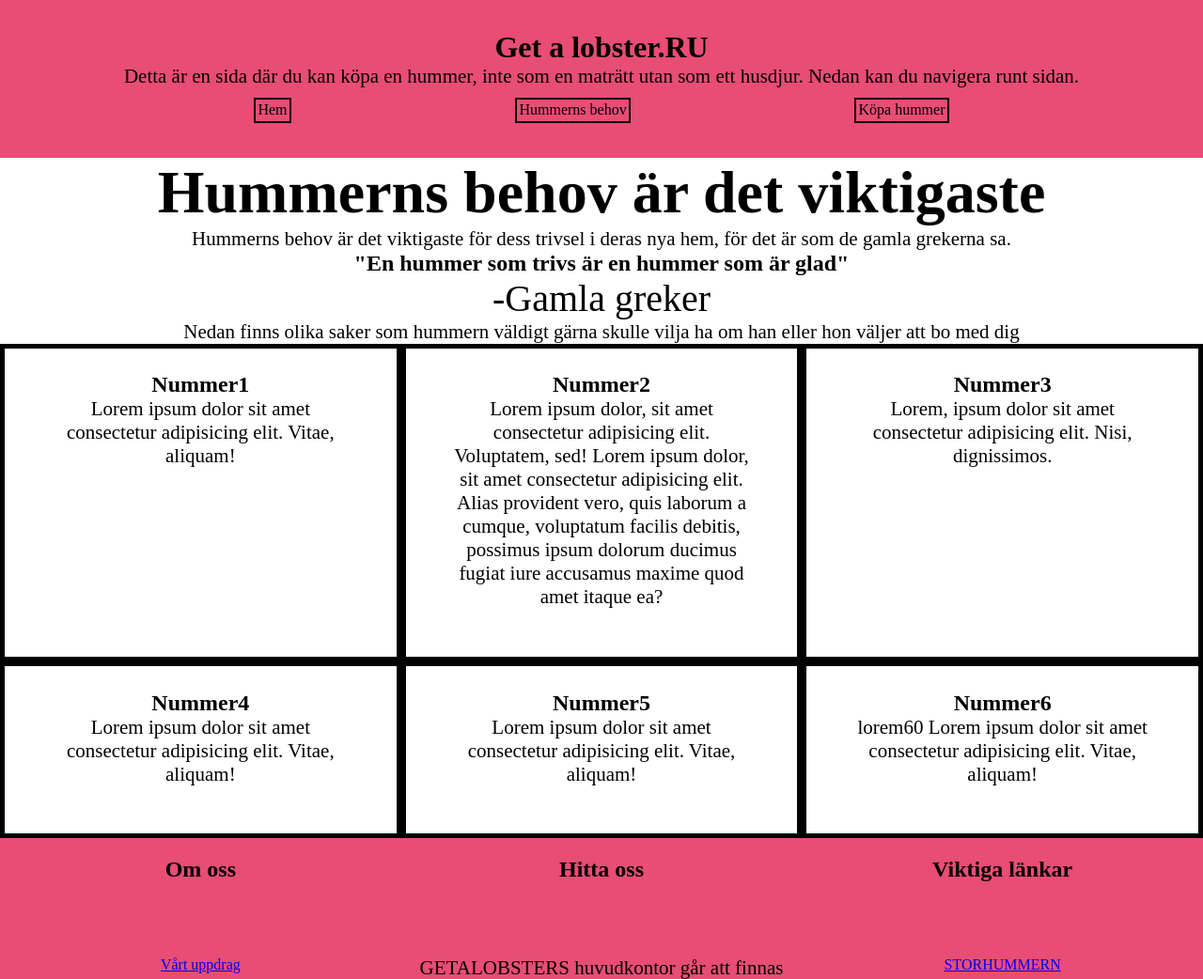
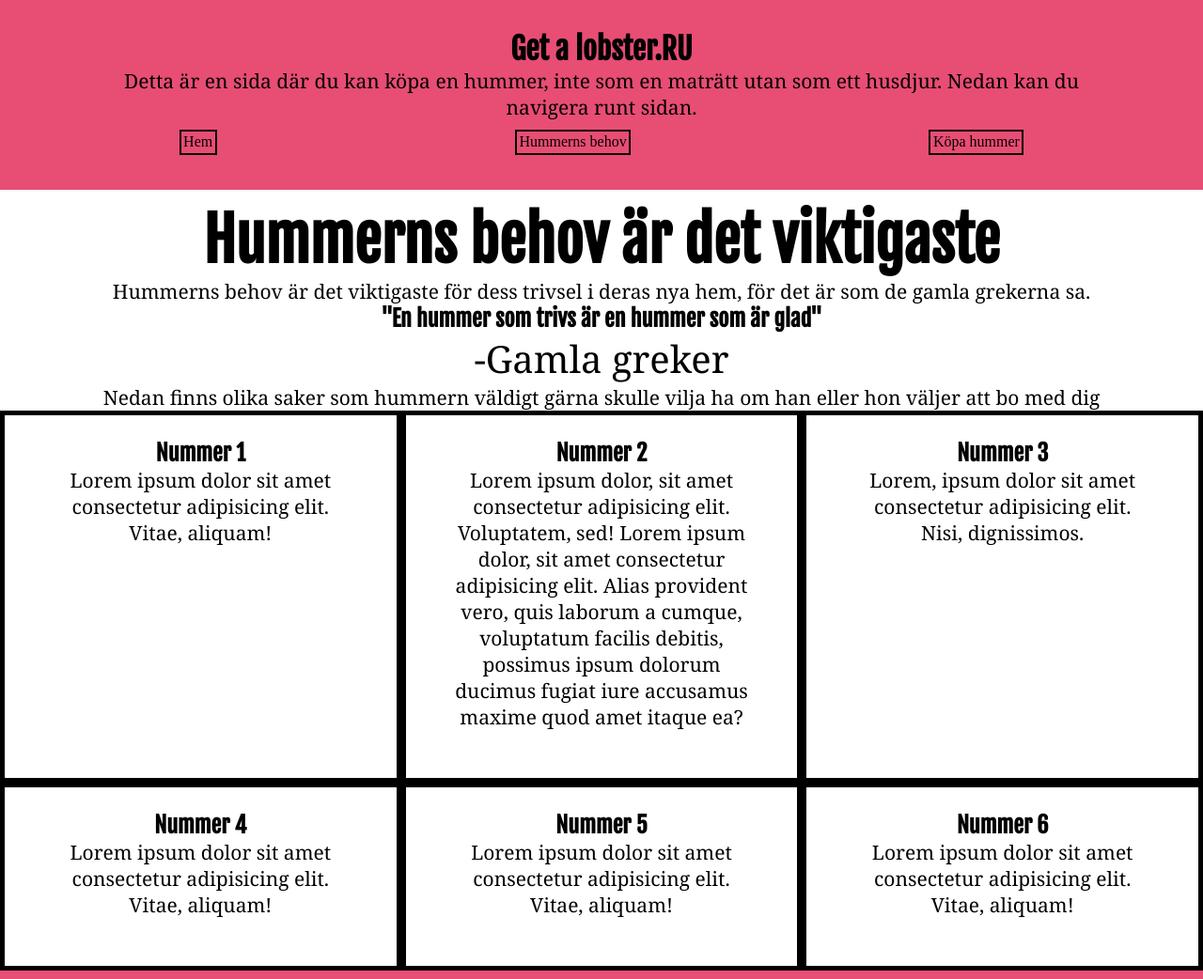
Before and after one commit to GooseHunter33/F-retag, a plain HTML site: page need.html in a window 1280 px wide. Shown: the top 1042 px of the page at 94% size. Drawn offline with Linux system fonts and the light colour scheme.

Commit message:
tog bort bilder som inte ska användas, fixade sidans fonts samt gjorde flera småändringar.

```diff
--- a/need.html
+++ b/need.html
@@ -1,18 +1,28 @@
 <!DOCTYPE html>
 <html lang="en">
-
   <head>
     <meta charset="UTF-8" />
     <meta name="viewport" content="width=device-width, initial-scale=1.0" />
     <link rel="stylesheet" href="style.css" />
     <title>GET A LOBSTER</title>
+    <link rel="preconnect" href="https://fonts.gstatic.com" />
+    <link
+      href="https://fonts.googleapis.com/css2?family=Noto+Serif&display=swap"
+      rel="stylesheet"
+    />
+    <link
+      href="https://fonts.googleapis.com/css2?family=Fjalla+One&family=Noto+Serif&display=swap"
+      rel="stylesheet"
+    />
   </head>
 
   <body>
     <header>
       <h1>Get a lobster.RU</h1>
-        <p>Detta är en sida där du kan köpa en hummer, inte som en maträtt utan som ett husdjur. Nedan kan du navigera
-            runt sidan.</p>
+      <p>
+        Detta är en sida där du kan köpa en hummer, inte som en maträtt utan som
+        ett husdjur. Nedan kan du navigera runt sidan.
+      </p>
       <nav>
         <ul class="Länk">
           <li><a href="index.html">Hem</a></li>
@@ -24,40 +34,62 @@
 
     <main>
       <h1 class="lookFirst">Hummerns behov är det viktigaste</h1>
-        <p>Hummerns behov är det viktigaste för dess trivsel i deras nya hem, för det är som de gamla grekerna sa.</p>
+      <p>
+        Hummerns behov är det viktigaste för dess trivsel i deras nya hem, för
+        det är som de gamla grekerna sa.
+      </p>
       <h2>"En hummer som trivs är en hummer som är glad"</h2>
       <p class="quote">-Gamla greker</p>
-        <p>Nedan finns olika saker som hummern väldigt gärna skulle vilja ha om han eller hon väljer att bo med dig</p>
+      <p>
+        Nedan finns olika saker som hummern väldigt gärna skulle vilja ha om han
+        eller hon väljer att bo med dig
+      </p>
       <div class="hummerNeed">
         <article class="container">
-                <h2>Nummer1</h2>
-                <p>Lorem ipsum dolor sit amet consectetur adipisicing elit. Vitae, aliquam!</p>
-            </article>
-            <article class="container">
-                <h2>Nummer2</h2>
-                <p>Lorem ipsum dolor, sit amet consectetur adipisicing elit. Voluptatem, sed!
-                Lorem ipsum dolor, sit amet consectetur adipisicing elit. Alias provident vero, quis laborum a cumque, voluptatum facilis debitis, possimus ipsum dolorum ducimus fugiat iure accusamus maxime quod amet itaque ea?
+          <h2>Nummer 1</h2>
+          <p>
+            Lorem ipsum dolor sit amet consectetur adipisicing elit. Vitae,
+            aliquam!
           </p>
         </article>
         <article class="container">
-                <h2>Nummer3</h2>
-                <p>Lorem, ipsum dolor sit amet consectetur adipisicing elit. Nisi, dignissimos.</p>
+          <h2>Nummer 2</h2>
+          <p>
+            Lorem ipsum dolor, sit amet consectetur adipisicing elit.
+            Voluptatem, sed! Lorem ipsum dolor, sit amet consectetur adipisicing
+            elit. Alias provident vero, quis laborum a cumque, voluptatum
+            facilis debitis, possimus ipsum dolorum ducimus fugiat iure
+            accusamus maxime quod amet itaque ea?
+          </p>
         </article>
         <article class="container">
-                <h2>Nummer4</h2>
-                <p>Lorem ipsum dolor sit amet consectetur adipisicing elit. Vitae, aliquam!</p>
+          <h2>Nummer 3</h2>
+          <p>
+            Lorem, ipsum dolor sit amet consectetur adipisicing elit. Nisi,
+            dignissimos.
+          </p>
         </article>
         <article class="container">
-                <h2>Nummer5</h2>
-                <p>Lorem ipsum dolor sit amet consectetur adipisicing elit. Vitae, aliquam!</p>
+          <h2>Nummer 4</h2>
+          <p>
+            Lorem ipsum dolor sit amet consectetur adipisicing elit. Vitae,
+            aliquam!
+          </p>
         </article>
         <article class="container">
-                <h2>Nummer6</h2>
-                <p> lorem60
-                    Lorem ipsum dolor sit amet consectetur adipisicing elit. Vitae, aliquam!</p>
+          <h2>Nummer 5</h2>
+          <p>
+            Lorem ipsum dolor sit amet consectetur adipisicing elit. Vitae,
+            aliquam!
+          </p>
         </article>
-
-
+        <article class="container">
+          <h2>Nummer 6</h2>
+          <p>
+            Lorem ipsum dolor sit amet consectetur adipisicing elit. Vitae,
+            aliquam!
+          </p>
+        </article>
       </div>
 
       <!-- Main, här ska all information stå, fyll i sist då detta är en template -->
@@ -73,15 +105,23 @@
 
       <h2>Hitta oss</h2>
       <p class="find">
-            GETALOBSTERS huvudkontor går att finnas på hummervägen 33. På Cayman islands.
+        GETALOBSTERS huvudkontor går att finnas på hummervägen 33. På Cayman
+        islands.
       </p>
       <h2>Viktiga länkar</h2>
       <li class="links">
         <ul>
-                <a href="https://www.twitch.tv/donluspen/clip/SleepyCourageousAnacondaImGlitch">STORHUMMERN</a>
+          <a
+            href="https://www.twitch.tv/donluspen/clip/SleepyCourageousAnacondaImGlitch"
+            >STORHUMMERN</a
+          >
         </ul>
-            <ul><a href=""></a> </ul>
-            <ul><a href=""></a> </ul>
+        <ul>
+          <a href=""></a>
+        </ul>
+        <ul>
+          <a href=""></a>
+        </ul>
       </li>
       <p class="back">
         Vill du tillbaka till toppen? Klicka <a href="#">Klicka här!</a>
@@ -100,9 +140,6 @@
     <h2 class="right">
       Viktiga Länkar
     </h2>
-    -->
-    </footer>
-
+    --></footer>
   </body>
-
 </html>
--- a/style.css
+++ b/style.css
@@ -7,10 +7,21 @@ li {
   list-style: none;
 }
 
+h1 {
+  font-family: "Fjalla One", sans-serif;
+}
+h2 {
+  font-family: "Fjalla One", sans-serif;
+}
+h3 {
+  font-family: "Fjalla One", sans-serif;
+}
+
 p {
   font-size: 21px;
   padding-left: 6%;
   padding-right: 6%;
+  font-family: "Noto Serif", serif;
 }
 
 header {
@@ -22,7 +33,7 @@ header {
   list-style: none;
   display: flex;
   justify-content: center;
-  justify-content: space-evenly;
+  justify-content: space-around;
   padding-top: 10px;
   padding-bottom: 5px;
 }
@@ -44,6 +55,8 @@ nav a {
 main {
   text-align: center;
 }
+
+
 
 article p {
   padding-bottom: 25px;
@@ -68,6 +81,7 @@ article p {
 .lookFirst {
   text-align: center;
   font-size: 4em;
+  margin-top: 1%;
 }
 
 .distance {
@@ -90,53 +104,41 @@ article p {
   justify-content: space-evenly;
 
   margin-bottom: 50px;
-
-
-
-
+  margin-top: 20px;
 }
-.text
-{
-
+.text {
   display: flex;
   flex-direction: column;
   justify-content: space-around;
-   border: 5px black solid;
+  border: 5px black solid;
 }
 
+.text ul li {
+  font-size: 22px;
+}
 .img-container {
- width: 50%;
+  width: 50%;
 
-
-    border: 5px black solid;
-    background-color: black;
+  border: 5px black solid;
+  background-color: black;
 }
 
 .img-container img {
   width: 100%;
   height: 100%;
-
-
 }
 
-
-
-
-.button{
+.button {
   font-style: italic;
   text-decoration: none;
   color: black;
   border: 2px black dashed;
-  margin: 5px;
+  margin-left: 55px;
+  margin-right: 55px;
+  margin-bottom: 10px;
+  margin-top: 10px;
+  padding: 5px;
 }
-
-.button :hover{
-  background-color: black;
-}
-
-
-
-
 
 footer {
   background-color: #e84d74;
@@ -145,7 +147,7 @@ footer {
   grid-template-columns: 1fr 1fr 1fr;
   text-align: center;
   padding-top: 20px;
-  padding-left: px;
+  margin-top: 0px;
 }
 
 .find {
```
Also changed, not shown: buy.html (+22 -16 lines), index.html (+70 -18 lines), HummerLåst.png (deleted), humanLobster.png (added), hummer.png (deleted). Lines whose indentation alone changed are shown as unchanged.
